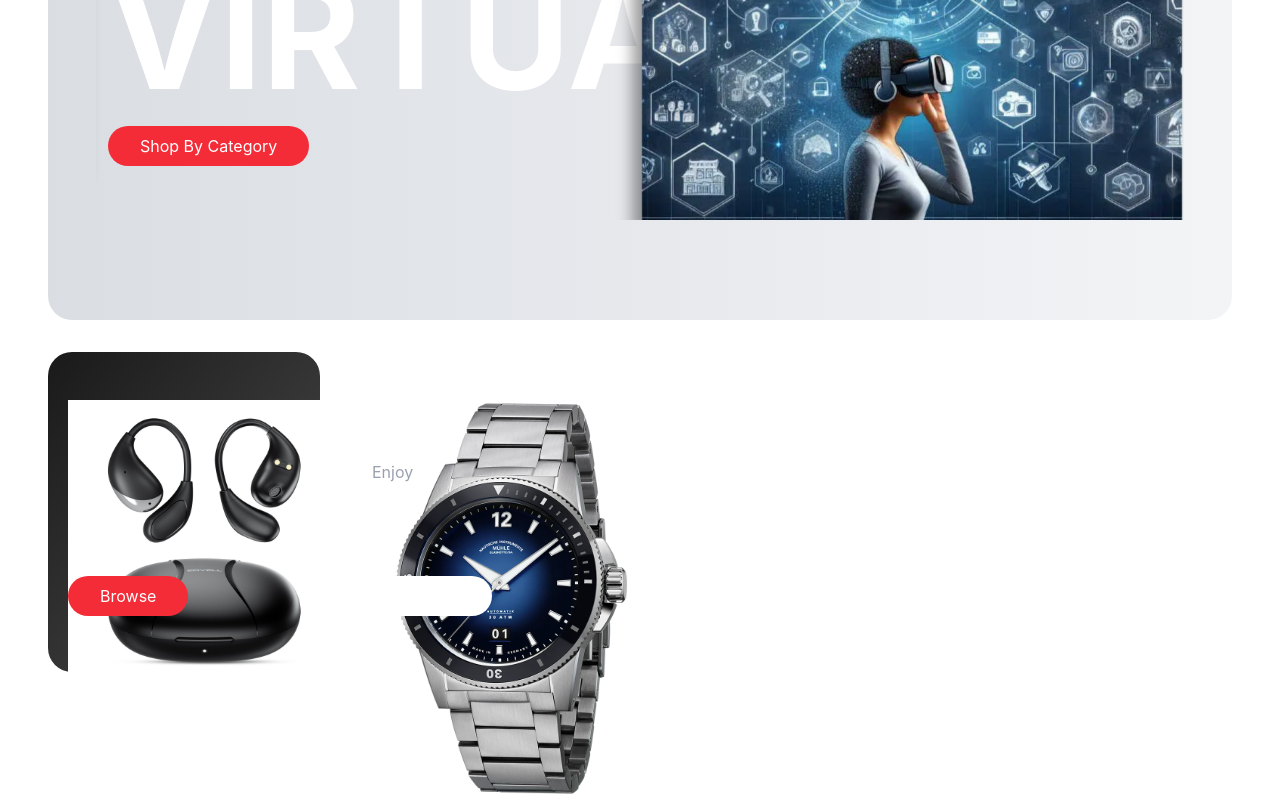
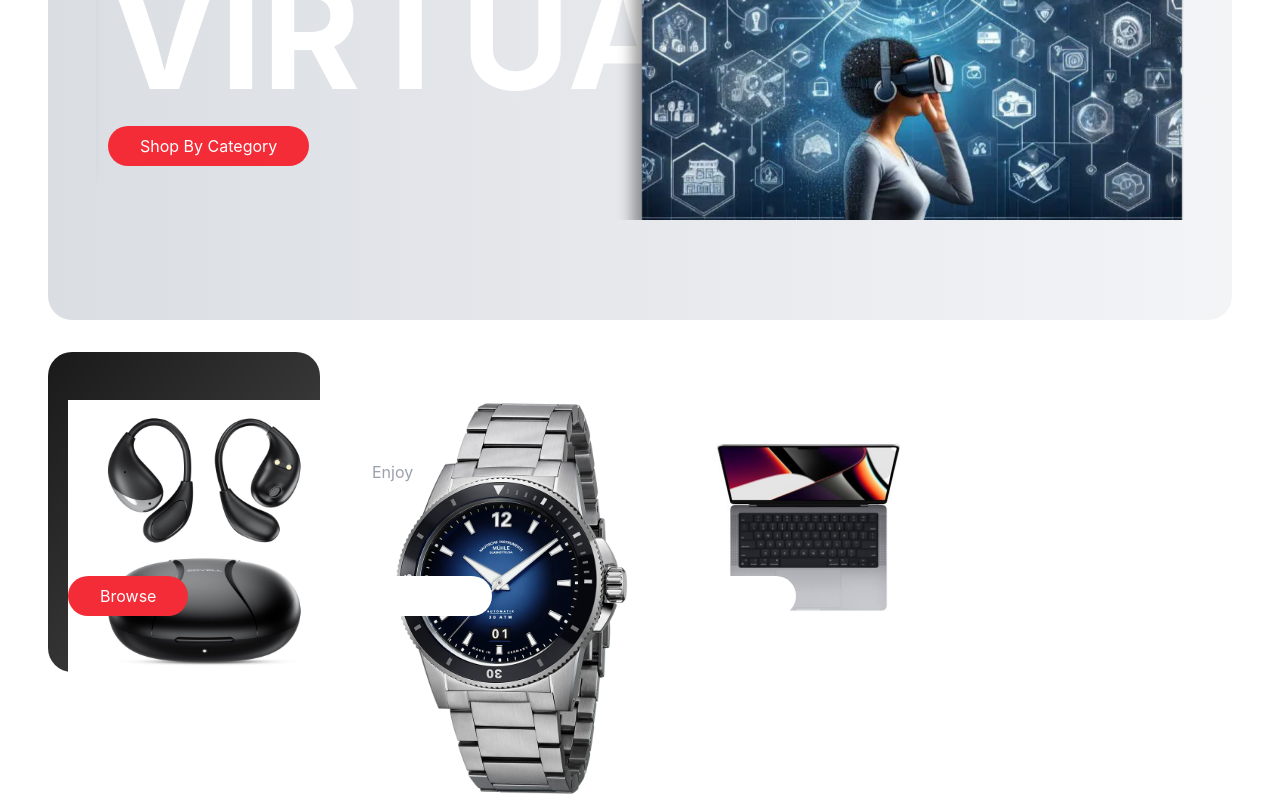
Before and after one commit to kaxadeveloper/Ecommerce, a React (Vite) app: page / in a window 1280 px wide. Shown: the part 406-1206 px from the top of the page. Built offline with nearby package versions, Linux system fonts and the light colour scheme.

Commit message:
add Macbook img

```diff
--- a/src/components/Category/Category.jsx
+++ b/src/components/Category/Category.jsx
@@ -45,6 +45,23 @@
                         />
                     </div>
 
+                    <div className='py-10 pl-5 bg-gradient-to-br from-brandYellow to-brandYellow/90 text-white rounded-3xl relative h-[320px] flex items-end'>
+                        <div>
+                            <div className='mb-4'>
+                                <p className='mb-[2px] text-gray-400'>Enjoy</p>
+                                <p className='text-2xl font-semibold mb-[2px]'>With</p>
+                                <p className='text-4xl xl:text-5xl font-bold opacity-40 mb-2'>Macbook</p>
+                                <Button
+                                    text="Browse"
+                                    bgColor={"bg-white"}
+                                    textColor={"text-brandYellow"}
+                                />
+                            </div>
+                        </div>
+                        <img src={Image3} alt=""
+                            className='w-[320px] absolute -right-4 lg:top-[40px]'
+                        />
+                    </div>
                 </div>
             </div>
         </div>
```
